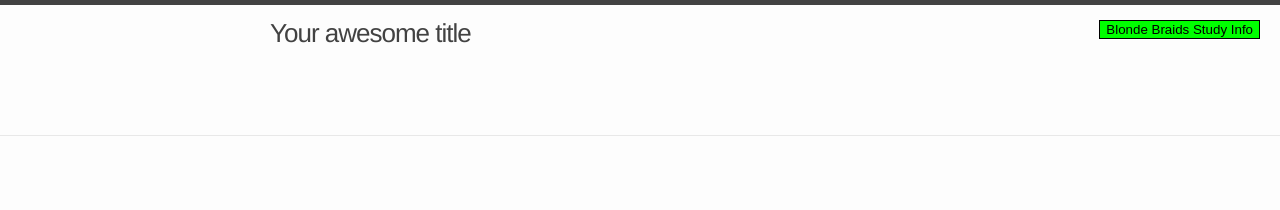
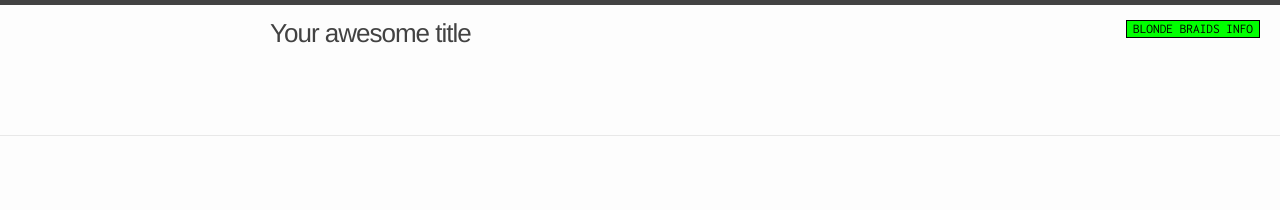
Before and after one commit to saimayasmeen4/minneatairu-json.github.io, a Jekyll site: the page built from about.markdown, in a window 1280 px wide. Shown: the top 210 px of the page. Built offline with Jekyll 4.4.1, drawn with Linux system fonts in a browser that asks for light colours; comment, search, counter and statistics services are not loaded.

Commit message:
Update header.html

```diff
--- a/_includes/header.html
+++ b/_includes/header.html
@@ -7,7 +7,7 @@
 
     <nav class="site-nav">
       <!-- Learn More Button -->
-<button id="learnMoreBtn" class="learn-more-btn">Blonde Braids Study Info</button>
+<button id="learnMoreBtn" class="learn-more-btn">BLONDE BRAIDS INFO</button>
 
 <!-- Modal -->
 <div id="learnMoreModal" class="modal">
@@ -34,6 +34,7 @@
 .learn-more-btn {
     position: fixed;
     top: 20px;
+    font-family: 'Inconsolata', monospace;
     right: 20px;
     z-index: 1000;
       background: lime;
```
